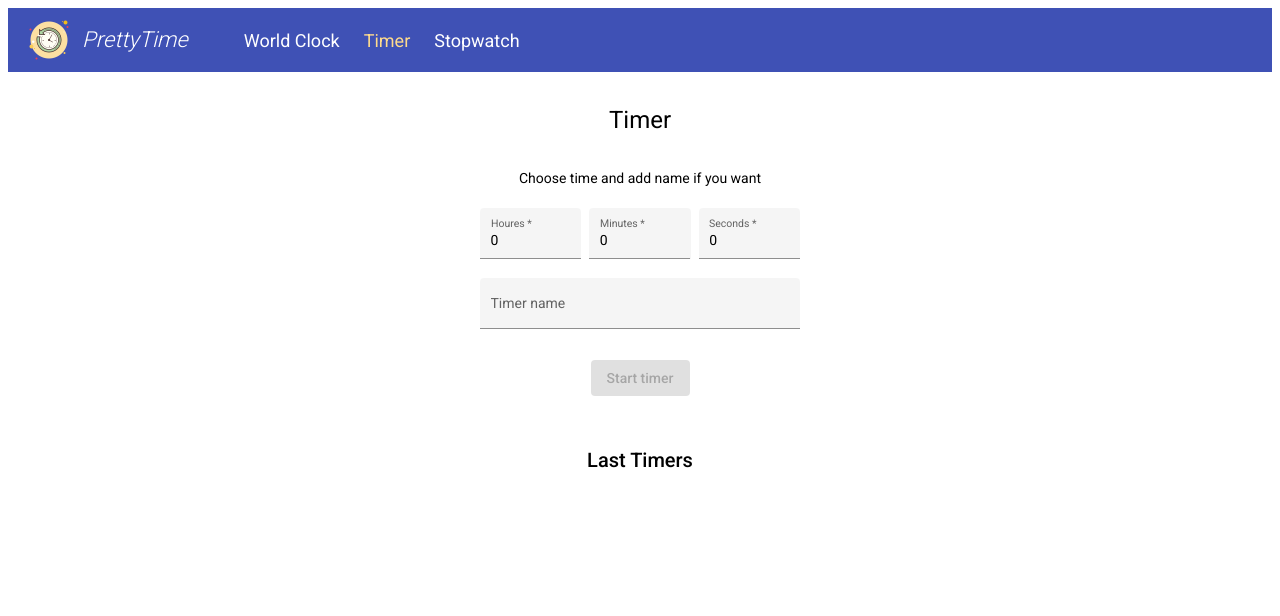
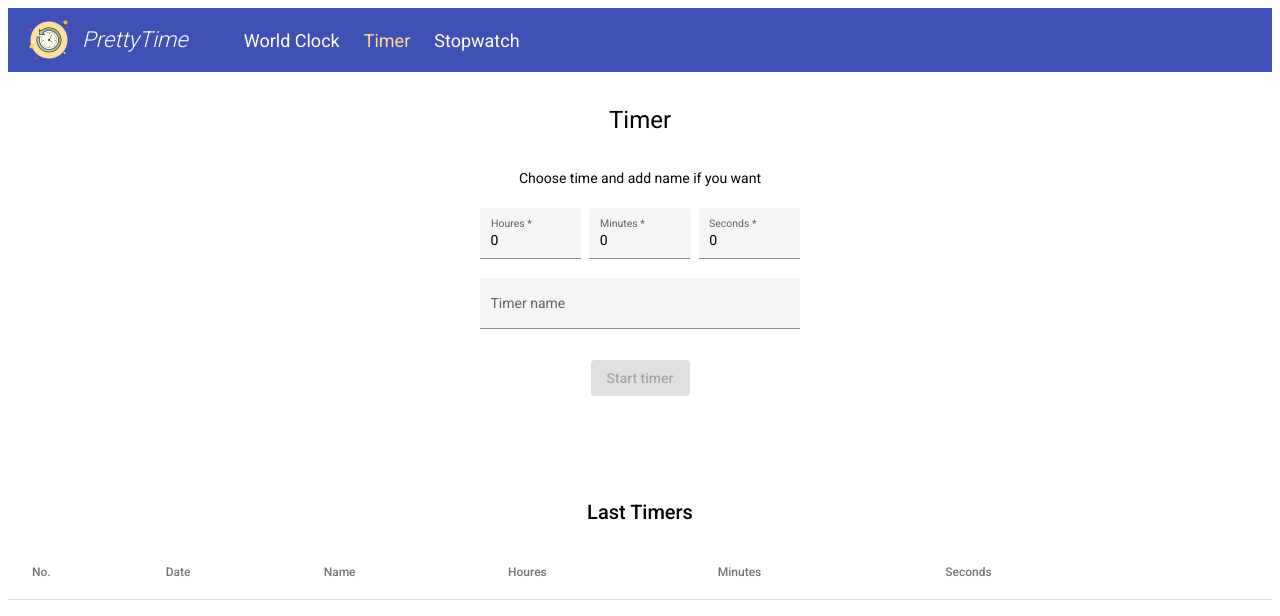
Before and after one commit to zoroMari/pretty-time, an Angular app: page /timer in a window 1280 px wide. Shown: the top 616 px of the page. Built offline with nearby package versions, Linux system fonts and the light colour scheme.

Commit message:
finished saving in localStorage and added table for last timers

```diff
--- a/src/app/app.module.ts
+++ b/src/app/app.module.ts
@@ -13,6 +13,8 @@ import { AppRoutingModule } from './app-routing.module';
 import { TitleComponent } from './shared/title/title.component';
 import { NotFoundPageComponent } from './not-found-page/not-found-page.component';
 import { ReactiveFormsModule } from '@angular/forms';
+import { TimerTableComponent } from './timer/timer-table/timer-table.component';
+import { TimerActiveComponent } from './timer/timer-active/timer-active.component';
 
 @NgModule({
   declarations: [
@@ -24,6 +26,8 @@ import { ReactiveFormsModule } from '@angular/forms';
     WelcomeComponent,
     TitleComponent,
     NotFoundPageComponent,
+    TimerTableComponent,
+    TimerActiveComponent,
   ],
   imports: [
     BrowserModule,
--- a/src/app/material.module.ts
+++ b/src/app/material.module.ts
@@ -9,6 +9,8 @@ import {MatSelectModule} from '@angular/material/select';
 import {MatToolbarModule} from '@angular/material/toolbar';
 import {MatMenuModule} from '@angular/material/menu';
 import {MatProgressSpinnerModule} from '@angular/material/progress-spinner';
+import {MatTableModule} from '@angular/material/table';
+import {MatSortModule} from '@angular/material/sort';
 
 
 @NgModule({
@@ -22,6 +24,8 @@ import {MatProgressSpinnerModule} from '@angular/material/progress-spinner';
     MatToolbarModule,
     MatMenuModule,
     MatProgressSpinnerModule,
+    MatTableModule,
+    MatSortModule,
   ],
   exports: [
     MatButtonModule,
@@ -33,6 +37,8 @@ import {MatProgressSpinnerModule} from '@angular/material/progress-spinner';
     MatToolbarModule,
     MatMenuModule,
     MatProgressSpinnerModule,
+    MatTableModule,
+    MatSortModule,
   ],
 })
 export class MaterialModule {
--- /dev/null
+++ b/src/app/timer/timer-table/timer-table.component.html
@@ -0,0 +1,35 @@
+<table mat-table [dataSource]="dataSource" class="LastTimersTable" matSort>
+
+  <ng-container matColumnDef="index">
+    <th mat-header-cell *matHeaderCellDef> No. </th>
+    <td mat-cell *matCellDef="let i = index">{{ i + 1}}</td>
+  </ng-container>
+
+  <ng-container matColumnDef="date">
+    <th mat-header-cell *matHeaderCellDef mat-sort-header> Date </th>
+    <td mat-cell *matCellDef="let element"> {{ element.date | date:'short' }} </td>
+  </ng-container>
+
+  <ng-container matColumnDef="name">
+    <th mat-header-cell *matHeaderCellDef mat-sort-header> Name </th>
+    <td mat-cell *matCellDef="let element, let i = index"> {{ element.name }} </td>
+  </ng-container>
+
+  <ng-container matColumnDef="houres">
+    <th mat-header-cell *matHeaderCellDef mat-sort-header> Houres </th>
+    <td mat-cell *matCellDef="let element"> {{ element.houres }} </td>
+  </ng-container>
+
+  <ng-container matColumnDef="minutes">
+    <th mat-header-cell *matHeaderCellDef mat-sort-header> Minutes </th>
+    <td mat-cell *matCellDef="let element"> {{ element.minutes }} </td>
+  </ng-container>
+
+  <ng-container matColumnDef="seconds">
+    <th mat-header-cell *matHeaderCellDef mat-sort-header> Seconds </th>
+    <td mat-cell *matCellDef="let element"> {{ element.seconds }} </td>
+  </ng-container>
+
+  <tr mat-header-row *matHeaderRowDef="displayedColumns"></tr>
+  <tr mat-row *matRowDef="let row; columns: displayedColumns;"></tr>
+</table>
--- /dev/null
+++ b/src/app/timer/timer-table/timer-table.component.sass
@@ -0,0 +1,2 @@
+.LastTimersTable
+  width: 100%
--- /dev/null
+++ b/src/app/timer/timer-table/timer-table.component.ts
@@ -0,0 +1,45 @@
+import { AfterViewInit, OnDestroy } from "@angular/core";
+import { Component, OnInit, ViewChild } from "@angular/core";
+import { MatSort } from "@angular/material/sort";
+import { MatTableDataSource } from "@angular/material/table";
+import { Subscription } from "rxjs";
+import { ITime } from "../../ITime.model"
+import { TimerService } from "../timer.service";
+
+@Component({
+  selector: 'app-timer-table',
+  templateUrl: 'timer-table.component.html',
+  styleUrls: ['timer-table.component.sass'],
+})
+export class TimerTableComponent implements OnInit, AfterViewInit, OnDestroy {
+  public lastTimers: ITime[] = [];
+  private _sub: Subscription;
+
+  @ViewChild(MatSort) sort: MatSort;
+  displayedColumns: string[] = ['index', 'date', 'name', 'houres', 'minutes', 'seconds'];
+  dataSource = new MatTableDataSource<ITime>();
+
+  constructor(
+    private _timerService: TimerService,
+  ) {}
+
+  public ngOnInit(): void {
+    this.dataSource.data = this._timerService.lastTimers.reverse();
+
+    this._sub = this._timerService.lastTimersChange.subscribe(
+      (lastTimers: ITime[]) => {
+        this.dataSource.data = lastTimers.reverse();
+      }
+    )
+
+    this.lastTimers = this._timerService.lastTimers;
+  }
+
+  ngAfterViewInit() {
+    this.dataSource.sort = this.sort;
+  }
+
+  ngOnDestroy(): void {
+      this._sub.unsubscribe();
+  }
+}
--- a/src/app/timer/timer.component.html
+++ b/src/app/timer/timer.component.html
@@ -90,28 +90,8 @@
 <section class="LastTimers">
   <h2>Last Timers</h2>
 
-  <div class="TimersAll">
-    <div class="Timer" *ngFor="let timer of lastTimers, let i = index">
-      <div class="Index">
-        {{ i + 1 }}
-      </div>
-      <div class="Name">
-        Date: {{ timer.date | date }}
-      </div>
-      <div class="Name">
-        Name: {{ timer.name }}
-      </div>
-      <div class="Name">
-        Houres: {{ timer.houres }}
-      </div>
-      <div class="Name">
-        Minutes: {{ timer.minutes }}
-      </div>
-      <div class="Name">
-        Seconds: {{ timer.seconds }}
-      </div>
-
-    </div>
+  <div class="TimersAll" >
+    <app-timer-table></app-timer-table>
   </div>
 
 </section>
--- a/src/app/timer/timer.component.sass
+++ b/src/app/timer/timer.component.sass
@@ -5,6 +5,7 @@
   flex-direction: column
   align-items: center
   width: auto
+  height: 280px
 
   .Inputs
     display: flex
@@ -27,10 +28,8 @@
         width: 100%
         overflow-x: hidden
 
-
       mat-form-field:not(:last-child)
         margin-right: 8px
-
 
   .Buttons
     display: flex
@@ -76,14 +75,4 @@
   margin-top: 48px
 
   .TimersAll
-    display: flex
-    flex-direction: column
-    align-items: flex-start
-
-    .Timer
-      display: flex
-      flex-direction: row
-      align-items: flex-start
-
-      & > div:not(:last-of-type)
-        margin-right: 24px
+    width: 100%
--- a/src/app/timer/timer.component.ts
+++ b/src/app/timer/timer.component.ts
@@ -26,7 +26,6 @@ export class TimerComponent implements OnInit {
   public timer!: number;
 
   public timerForm!: FormGroup;
-  public lastTimers: ITime[];
 
   constructor(
     private _route: ActivatedRoute,
@@ -36,13 +35,6 @@ export class TimerComponent implements OnInit {
 
   public ngOnInit(): void {
     this._timeService.title.next(this._route.snapshot.data['title']);
-
-    this._timerService.lastTimersChange.subscribe(
-      (lastTimers: ITime[]) => this.lastTimers = lastTimers
-    )
-
-    this.lastTimers = this._timerService.lastTimers;
-    console.log('lastTimers >>>', this.lastTimers);
 
     this.timerForm = new FormGroup({
       houres: new FormControl('0', [Validators.required, Validators.min(0)]),
--- a/src/app/timer/timer.service.ts
+++ b/src/app/timer/timer.service.ts
@@ -14,7 +14,13 @@ export class TimerService {
 
   public saveNewTimers(timer: ITime): void {
     this._lastTimers = this.lastTimers;
-    this._lastTimers.push(timer);
+    if (this._lastTimers.length === 5) {
+      this._lastTimers.splice(0, 1);
+      this._lastTimers.push(timer);
+    } else {
+      this._lastTimers.push(timer);
+    }
+
     localStorage.setItem('lastTimers', JSON.stringify(this._lastTimers));
     this.lastTimersChange.next(this.lastTimers);
   }
```
Also changed, not shown: src/app/timer/timer-active/timer-active.component.ts (added, +10 -0 lines), src/app/timer/timer-active/timer-active.component.html (added), src/app/timer/timer-active/timer-active.component.sass (added).
